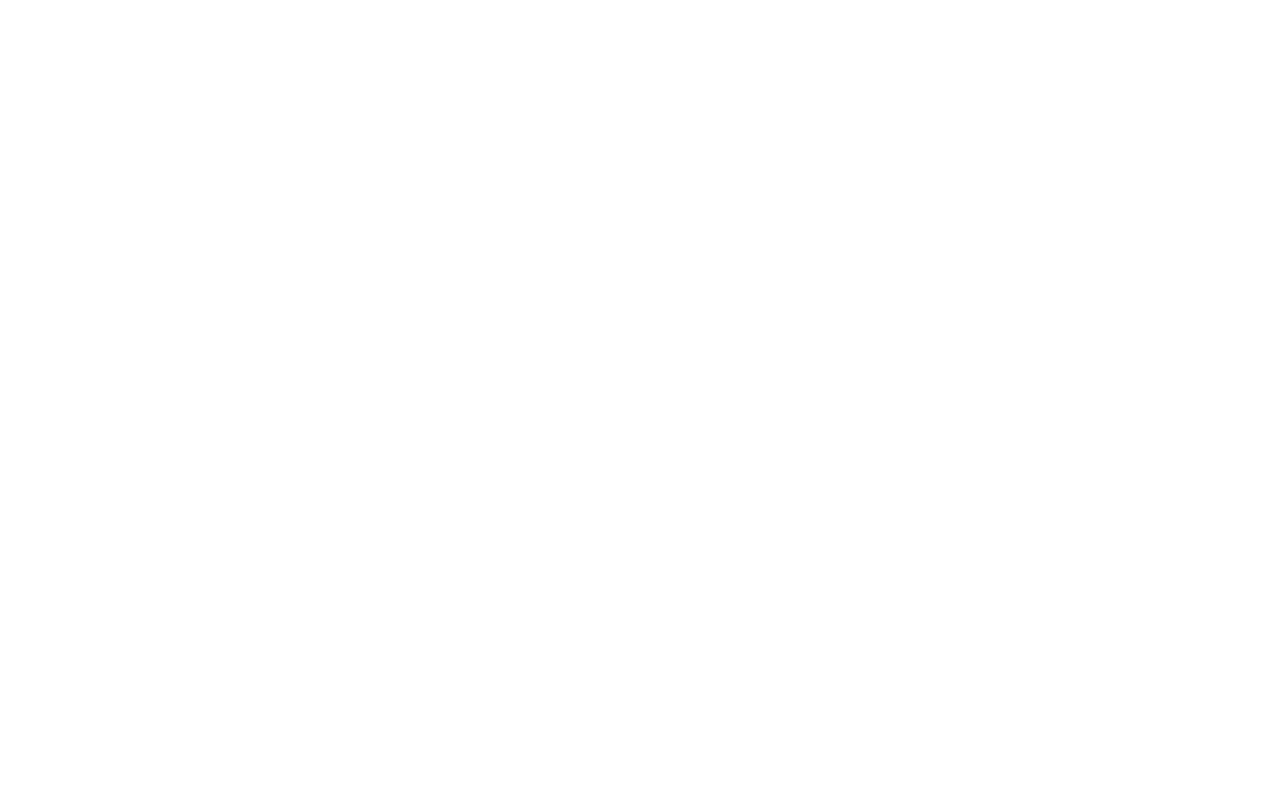
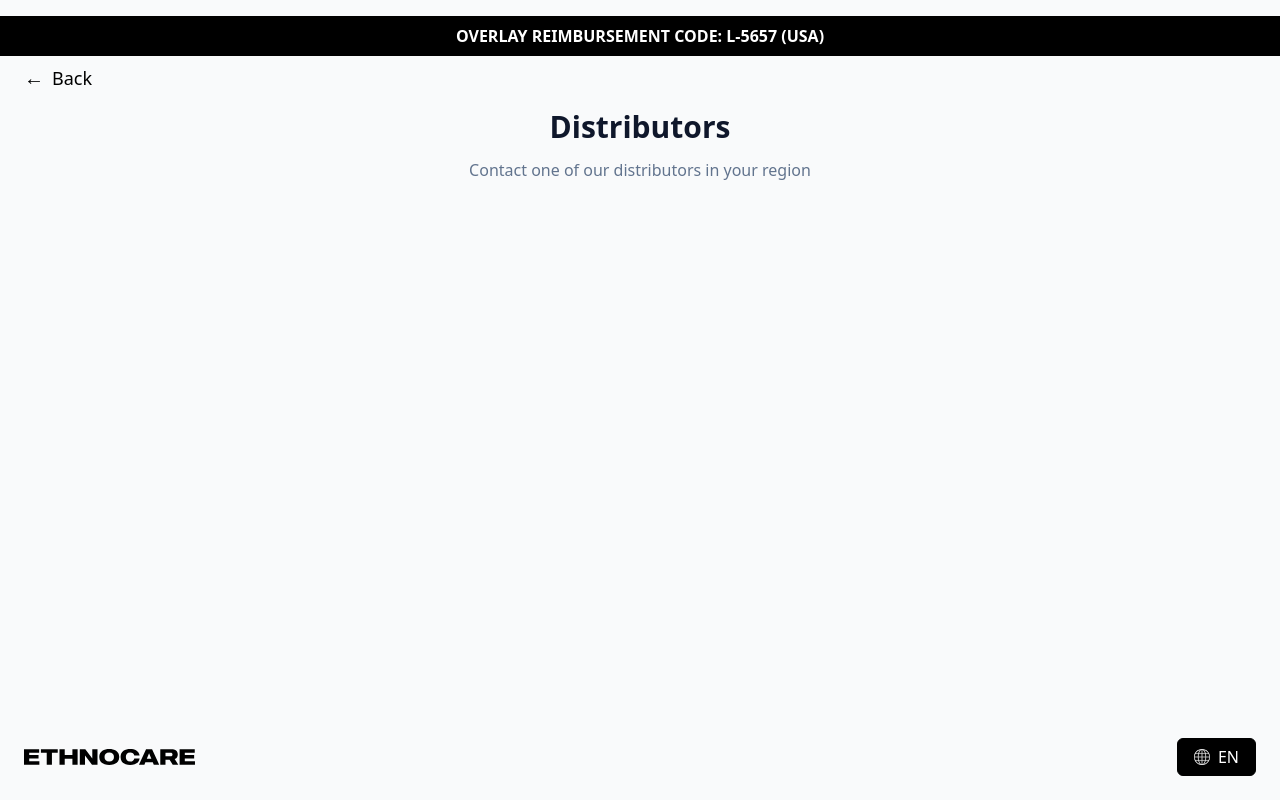
Before and after one commit to EthnoDev/ethnocare-online-tool, a React (Vite) app: page /distributors/list in a window 1280 px wide. Before the commit this address had no page. Built offline with nearby package versions, Linux system fonts and the light colour scheme.

Commit message:
Working on Final page for distributors

```diff
--- a/src/App.jsx
+++ b/src/App.jsx
@@ -54,6 +54,7 @@ import AssistanceStirrup from "./pages/assistance/problems/BadFit/Stirrup";
 import DistributorsAmputationSelection from "./pages/distributors/AmputationSelection";
 import DistributorsProductSelection from "./pages/distributors/ProductSelection";
 import DistributorsRegionSelection from "./pages/distributors/RegionSelection";
+import Distributors from "./pages/distributors/Distributors";
 import AssistanceAdjustmentGuides from "./pages/assistance/problems/BadFit/AdjustmentGuides";
 import AssistanceBadFitSizing from "./pages/assistance/problems/BadFit/Sizing";
 import AssistanceBadFitVerifySize from "./pages/assistance/problems/BadFit/VerifySize";
@@ -74,6 +75,7 @@ function AnimatedRoutes() {
         <Route path="/distributors/amputation" element={<DistributorsAmputationSelection />} />
         <Route path="/distributors/product" element={<DistributorsProductSelection />} />
         <Route path="/distributors/region" element={<DistributorsRegionSelection />} />
+        <Route path="/distributors/list" element={<Distributors />} />
         <Route path="/return" element={<Navigate to="/return/identification" replace />} />
         <Route path="/return/identification" element={<ReturnIdentification />} />
         <Route path="/return/assistance" element={<ReturnAssistanceTool />} />
--- a/src/locales/de/pages.json
+++ b/src/locales/de/pages.json
@@ -217,6 +217,10 @@
       "southAmerica": "Südamerika"
     }
   },
+  "distributors": {
+    "title": "Händler",
+    "description": "Kontaktieren Sie einen unserer Händler in Ihrer Region"
+  },
   "productSizing": {
     "title": "Produkt",
     "description": "Wählen Sie das Produkt aus, dessen Größe Sie bestimmen möchten"
--- a/src/locales/en/pages.json
+++ b/src/locales/en/pages.json
@@ -196,6 +196,10 @@
       "southAmerica": "South America"
     }
   },
+  "distributors": {
+    "title": "Distributors",
+    "description": "Contact one of our distributors in your region"
+  },
   "productSizing": {
     "title": "Product",
     "description": "Select the product you want to size"
--- a/src/locales/es/pages.json
+++ b/src/locales/es/pages.json
@@ -217,6 +217,10 @@
       "southAmerica": "Sudamérica"
     }
   },
+  "distributors": {
+    "title": "Distribuidores",
+    "description": "Póngase en contacto con uno de nuestros distribuidores en su región"
+  },
   "productSizing": {
     "title": "Producto",
     "description": "Seleccione el producto que desea dimensionar"
--- a/src/locales/fr/pages.json
+++ b/src/locales/fr/pages.json
@@ -217,6 +217,10 @@
       "southAmerica": "Amérique du Sud"
     }
   },
+  "distributors": {
+    "title": "Distributeurs",
+    "description": "Contactez l'un de nos distributeurs dans votre région"
+  },
   "productSizing": {
     "title": "Produit",
     "description": "Sélectionnez le produit que vous souhaitez dimensionner"
--- /dev/null
+++ b/src/pages/distributors/Distributors.jsx
@@ -0,0 +1,20 @@
+import { useTranslation } from "react-i18next";
+import PageWrapper from "../../components/PageWrapper";
+
+export default function Distributors() {
+  const { t } = useTranslation("pages");
+
+  return (
+    <PageWrapper showBack={true} backTo="/distributors/region" code={true}>
+      <div className="w-full max-w-sm">
+        <h1 className="text-3xl font-bold text-center text-slate-900 leading-tight">
+          {t("distributors.title")}
+        </h1>
+
+        <p className="mt-3 text-center text-base text-slate-500">
+          {t("distributors.description")}
+        </p>
+      </div>
+    </PageWrapper>
+  );
+}
--- a/src/pages/distributors/RegionSelection.jsx
+++ b/src/pages/distributors/RegionSelection.jsx
@@ -1,3 +1,4 @@
+import { useNavigate } from "react-router-dom";
 import { useState } from "react";
 import { useTranslation } from "react-i18next";
 import PageWrapper from "../../components/PageWrapper";
@@ -8,6 +9,7 @@ const OVERLAY_REGIONS = [...UNDERLAY_REGIONS, "africa", "asia", "middleEast"];
 
 export default function DistributorsRegionSelection() {
   const { t, i18n } = useTranslation("pages");
+  const navigate = useNavigate();
   const [selected, setSelected] = useState(null);
 
   const product = localStorage.getItem("product");
@@ -23,6 +25,10 @@ export default function DistributorsRegionSelection() {
 
     setSelected(region);
     localStorage.setItem("region", region);
+
+    setTimeout(() => {
+      navigate("/distributors/list");
+    }, 200);
   };
 
   return (
```
